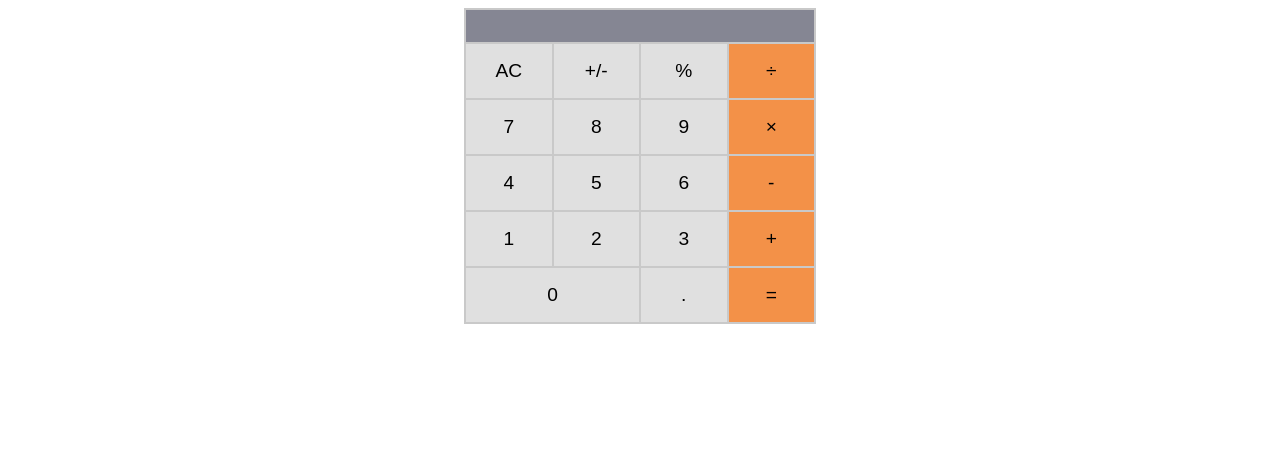
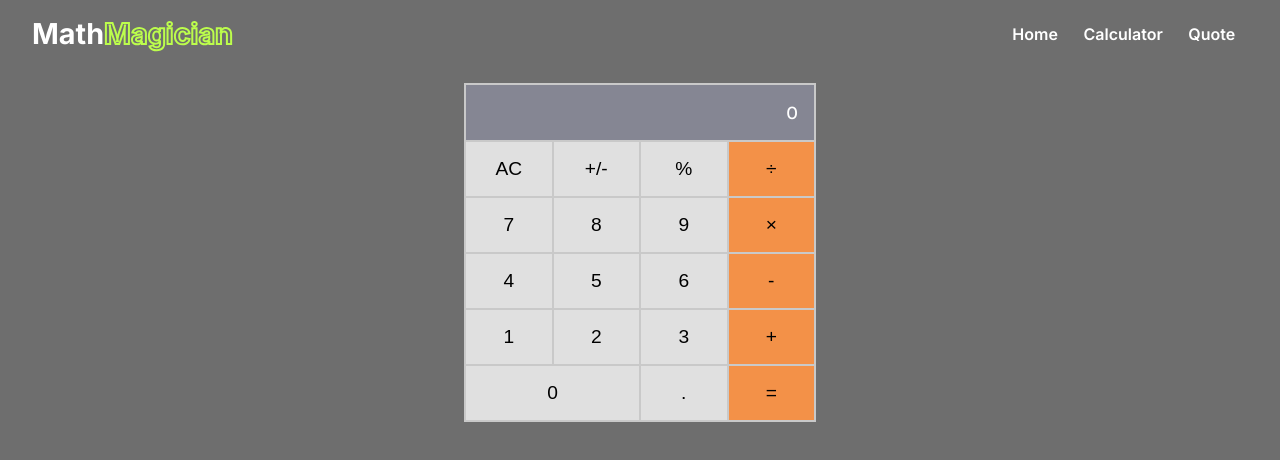
Before and after one commit to PraisesPJMT/Math-Magicians-RX, a React (Create React App) app: page / in a window 1280 px wide. Shown: the top 460 px of the page. Built offline with nearby package versions, Linux system fonts and the light colour scheme.

Commit message:
Add website header component

```diff
--- a/package.json
+++ b/package.json
@@ -10,6 +10,7 @@
     "prop-types": "^15.8.1",
     "react": "^18.2.0",
     "react-dom": "^18.2.0",
+    "react-router-dom": "^6.3.0",
     "react-scripts": "5.0.1",
     "web-vitals": "^2.1.4"
   },
--- a/src/App.css
+++ b/src/App.css
@@ -1,139 +1,5 @@
-/* Calculator Styles */
-
-.calculator {
-  width: 90%;
-  max-width: 350px;
-  display: grid;
-  grid-template-columns: 1fr 1fr 1fr 1fr;
-  border: 1px solid #c9c9c9ff;
+.main {
+  padding: 1rem;
+  display: flex;
+  justify-content: center;
 }
-
-.calculator > span,
-.calculator > button {
-  padding: 1rem;
-  border: 1px solid #c9c9c9ff;
-  font-size: 1.2rem;
-  font-weight: 500;
-}
-
-.number,
-.operator {
-  text-align: center;
-}
-
-.display {
-  background: #858693ff;
-  grid-column: 1 / 5;
-  grid-row: 1;
-  text-align: right;
-  color: #fff;
-}
-
-.orange {
-  background: #f39148ff;
-}
-
-.light {
-  background: #e0e0e0ff;
-}
-
-/* Numbers */
-
-.number-0 {
-  grid-column: 1 / 3;
-  grid-row: 6;
-}
-
-.number-1 {
-  grid-column: 1;
-  grid-row: 5;
-}
-
-.number-2 {
-  grid-column: 2;
-  grid-row: 5;
-}
-
-.number-3 {
-  grid-column: 3;
-  grid-row: 5;
-}
-
-.number-4 {
-  grid-column: 1;
-  grid-row: 4;
-}
-
-.number-5 {
-  grid-column: 2;
-  grid-row: 4;
-}
-
-.number-6 {
-  grid-column: 3;
-  grid-row: 4;
-}
-
-.number-7 {
-  grid-column: 1;
-  grid-row: 3;
-}
-
-.number-8 {
-  grid-column: 2;
-  grid-row: 3;
-}
-
-.number-9 {
-  grid-column: 3;
-  grid-row: 3;
-}
-
-/* Operators Styles */
-
-.divide {
-  grid-column: 4;
-  grid-row: 2;
-}
-
-.times {
-  grid-column: 4;
-  grid-row: 3;
-}
-
-.minus {
-  grid-column: 4;
-  grid-row: 4;
-}
-
-.plus {
-  grid-column: 4;
-  grid-row: 5;
-}
-
-.equal {
-  grid-column: 4;
-  grid-row: 6;
-}
-
-/* Special Operators */
-
-.clear {
-  grid-column: 1;
-  grid-row: 2;
-}
-
-.plus-minus {
-  grid-column: 2;
-  grid-row: 2;
-}
-
-.modulus {
-  grid-column: 3;
-  grid-row: 2;
-}
-
-.dot {
-  grid-column: 3;
-  grid-row: 6;
-}
--- a/src/App.js
+++ b/src/App.js
@@ -1,18 +1,23 @@
 import React from 'react';
+import {
+  BrowserRouter as Router,
+  Routes,
+  Route,
+} from 'react-router-dom';
 import './App.css';
 import Calculator from './components/Calculator';
+import Header from './components/Header';
 
-class App extends React.Component {
-  constructor(props) {
-    super(props);
-    this.props = props;
-  }
-
-  render() {
-    return (
-      <Calculator />
-    );
-  }
-}
+const App = () => (
+  <Router>
+    <Header />
+    <main className="main">
+      <Routes>
+        <Route path="/" element={<Calculator />} />
+        <Route path="/" element={<Calculator />} />
+      </Routes>
+    </main>
+  </Router>
+);
 
 export default App;
--- a/src/components/Calculator.js
+++ b/src/components/Calculator.js
@@ -1,19 +1,12 @@
 import React, { useState } from 'react';
 import calculate from '../logic/calculate';
-import Display from './cal_display';
 import Numbers from './cal_numbers';
 import Operators from './cal_operators';
+import './styles/Calculator.css';
 
 const Calculator = () => {
   const [state, setState] = useState({ total: null, next: null, operation: null });
-
-  const calculatorDisplay = () => {
-    const { total, next, operation } = state;
-    if (next === null && total === null) {
-      return 0;
-    }
-    return `${total || ''} ${operation || ''} ${next || ''}`;
-  };
+  const { total, next, operation } = state;
 
   const eventOperations = (button) => {
     const {
@@ -28,7 +21,9 @@ const Calculator = () => {
 
   return (
     <div className="calculator">
-      <Display result={calculatorDisplay} />
+      <span className="display">
+        { (next === null && total === null) ? 0 : `${total || ''} ${operation || ''} ${next || ''}` }
+      </span>
       <Numbers eventOperations={eventOperations} />
       <Operators eventOperations={eventOperations} />
     </div>
--- /dev/null
+++ b/src/components/Header.js
@@ -0,0 +1,53 @@
+import React from 'react';
+import { Link } from 'react-router-dom';
+import './styles/Header.css';
+
+const Header = () => {
+  const Navigation = [
+    {
+      id: 1,
+      name: 'Home',
+      path: '/',
+      className: 'nav-home nav-link',
+    },
+    {
+      id: 2,
+      name: 'Calculator',
+      path: '/',
+      className: 'nav-calculator nav-link',
+    },
+    {
+      id: 3,
+      name: 'Quote',
+      path: '/',
+      className: 'nav-quote nav-link',
+    },
+  ];
+  const NavBars = Navigation.map((nav) => (
+    <Link
+      to={nav.path}
+      className={nav.className}
+      key={nav.id}
+    >
+      {nav.name}
+    </Link>
+  ));
+  return (
+    <header className="header">
+      <Link
+        to="/"
+        className="logo"
+      >
+        <h2>
+          <span className="logo-left">Math</span>
+          <span className="logo-right">Magician</span>
+        </h2>
+      </Link>
+      <nav className="nav">
+        { NavBars }
+      </nav>
+    </header>
+  );
+};
+
+export default Header;
--- a/src/components/cal_display.js
+++ /dev/null
@@ -1,14 +0,0 @@
-import React from 'react';
-import PropTypes from 'prop-types';
-
-const Display = ({ result }) => (
-  <span className="display">
-    { result }
-  </span>
-);
-
-Display.propTypes = {
-  result: PropTypes.func.isRequired,
-};
-
-export default Display;
--- a/src/components/cal_numbers.js
+++ b/src/components/cal_numbers.js
@@ -4,7 +4,7 @@ import PropTypes from 'prop-types';
 const Numbers = ({ eventOperations }) => {
   const numbers = [0, 1, 2, 3, 4, 5, 6, 7, 8, 9];
   const numberButtons = numbers.map((number, index) => (
-    <>
+    <React.Fragment key={number}>
       <button
         type="button"
         className={`number light number-${index}`}
@@ -12,7 +12,7 @@ const Numbers = ({ eventOperations }) => {
       >
         { number }
       </button>
-    </>
+    </React.Fragment>
   ));
   return (
     <>
--- a/src/components/cal_operators.js
+++ b/src/components/cal_operators.js
@@ -3,18 +3,36 @@ import PropTypes from 'prop-types';
 
 const Operators = ({ eventOperations }) => {
   const operators = [
-    { value: '+', color: 'orange', name: 'plus' },
-    { value: '-', color: 'orange', name: 'minus' },
-    { value: '÷', color: 'orange', name: 'divide' },
-    { value: '×', color: 'orange', name: 'times' },
-    { value: '=', color: 'orange', name: 'equal' },
-    { value: '%', color: 'light', name: 'modulus' },
-    { value: '+/-', color: 'light', name: 'plus-minus' },
-    { value: '.', color: 'light', name: 'dot' },
-    { value: 'AC', color: 'light', name: 'clear' },
+    {
+      value: '+', color: 'orange', name: 'plus', key: 1,
+    },
+    {
+      value: '-', color: 'orange', name: 'minus', key: 2,
+    },
+    {
+      value: '÷', color: 'orange', name: 'divide', key: 3,
+    },
+    {
+      value: '×', color: 'orange', name: 'times', key: 4,
+    },
+    {
+      value: '=', color: 'orange', name: 'equal', key: 5,
+    },
+    {
+      value: '%', color: 'light', name: 'modulus', key: 6,
+    },
+    {
+      value: '+/-', color: 'light', name: 'plus-minus', key: 7,
+    },
+    {
+      value: '.', color: 'light', name: 'dot', key: 8,
+    },
+    {
+      value: 'AC', color: 'light', name: 'clear', key: 9,
+    },
   ];
   const operatorButtons = operators.map((operator) => (
-    <>
+    <React.Fragment key={operator.key}>
       <button
         type="button"
         className={`operator ${operator.color} ${operator.name}`}
@@ -22,7 +40,7 @@ const Operators = ({ eventOperations }) => {
       >
         { operator.value }
       </button>
-    </>
+    </React.Fragment>
   ));
   return (
     <>
--- /dev/null
+++ b/src/components/styles/Calculator.css
@@ -0,0 +1,139 @@
+/* Calculator Styles */
+
+.calculator {
+  width: 90%;
+  max-width: 350px;
+  display: grid;
+  grid-template-columns: 1fr 1fr 1fr 1fr;
+  border: 1px solid #c9c9c9ff;
+}
+
+.calculator > span,
+.calculator > button {
+  padding: 1rem;
+  border: 1px solid #c9c9c9ff;
+  font-size: 1.2rem;
+  font-weight: 500;
+}
+
+.number,
+.operator {
+  text-align: center;
+}
+
+.display {
+  background: #858693ff;
+  grid-column: 1 / 5;
+  grid-row: 1;
+  text-align: right;
+  color: #fff;
+}
+
+.orange {
+  background: #f39148ff;
+}
+
+.light {
+  background: #e0e0e0ff;
+}
+
+/* Numbers */
+
+.number-0 {
+  grid-column: 1 / 3;
+  grid-row: 6;
+}
+
+.number-1 {
+  grid-column: 1;
+  grid-row: 5;
+}
+
+.number-2 {
+  grid-column: 2;
+  grid-row: 5;
+}
+
+.number-3 {
+  grid-column: 3;
+  grid-row: 5;
+}
+
+.number-4 {
+  grid-column: 1;
+  grid-row: 4;
+}
+
+.number-5 {
+  grid-column: 2;
+  grid-row: 4;
+}
+
+.number-6 {
+  grid-column: 3;
+  grid-row: 4;
+}
+
+.number-7 {
+  grid-column: 1;
+  grid-row: 3;
+}
+
+.number-8 {
+  grid-column: 2;
+  grid-row: 3;
+}
+
+.number-9 {
+  grid-column: 3;
+  grid-row: 3;
+}
+
+/* Operators Styles */
+
+.divide {
+  grid-column: 4;
+  grid-row: 2;
+}
+
+.times {
+  grid-column: 4;
+  grid-row: 3;
+}
+
+.minus {
+  grid-column: 4;
+  grid-row: 4;
+}
+
+.plus {
+  grid-column: 4;
+  grid-row: 5;
+}
+
+.equal {
+  grid-column: 4;
+  grid-row: 6;
+}
+
+/* Special Operators */
+
+.clear {
+  grid-column: 1;
+  grid-row: 2;
+}
+
+.plus-minus {
+  grid-column: 2;
+  grid-row: 2;
+}
+
+.modulus {
+  grid-column: 3;
+  grid-row: 2;
+}
+
+.dot {
+  grid-column: 3;
+  grid-row: 6;
+}
--- /dev/null
+++ b/src/components/styles/Header.css
@@ -0,0 +1,33 @@
+.header {
+  display: flex;
+  align-items: center;
+  padding: 1rem 2rem;
+  font-family: 'Inter', sans-serif;
+}
+
+.logo {
+  margin-right: auto;
+  text-decoration: none;
+  font-size: 1.2rem;
+}
+
+.logo-left {
+  color: #fff;
+}
+
+.logo-right {
+  color: #6e6e6e;
+  -webkit-text-stroke: 2px #bcfd4c;
+}
+
+.nav-link {
+  text-decoration: none;
+  padding: 0.5rem 0.8rem;
+  color: #fff;
+  font-weight: 600;
+}
+
+.nav-link:hover {
+  color: #000;
+  background: #bcfd4c;
+}
--- a/src/index.css
+++ b/src/index.css
@@ -1,5 +1,15 @@
+@import url('https://fonts.googleapis.com/css2?family=Inter:wght@100;200;300;400;500;600;700;800&family=Karla:wght@200;300;400;500;600;700;800&display=swap');
+
+* {
+  margin: 0;
+  padding: 0;
+}
+
 #root {
   width: 100%;
   display: flex;
-  justify-content: center;
+  flex-direction: column;
+  font-family: 'Karla', sans-serif;
+  background: #6e6e6e;
+  height: 100vh;
 }
```
Also changed, not shown: 1 other file (tests, documents, lock files or other folders).
